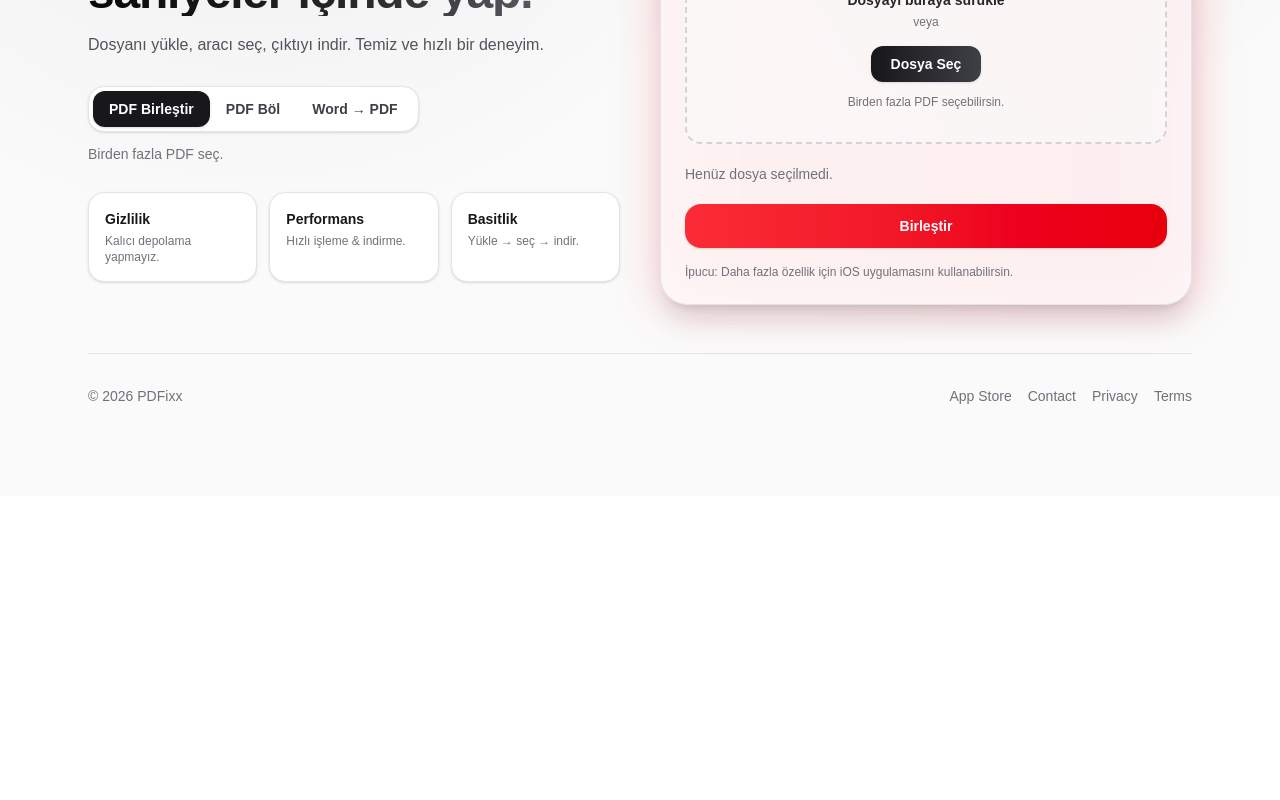
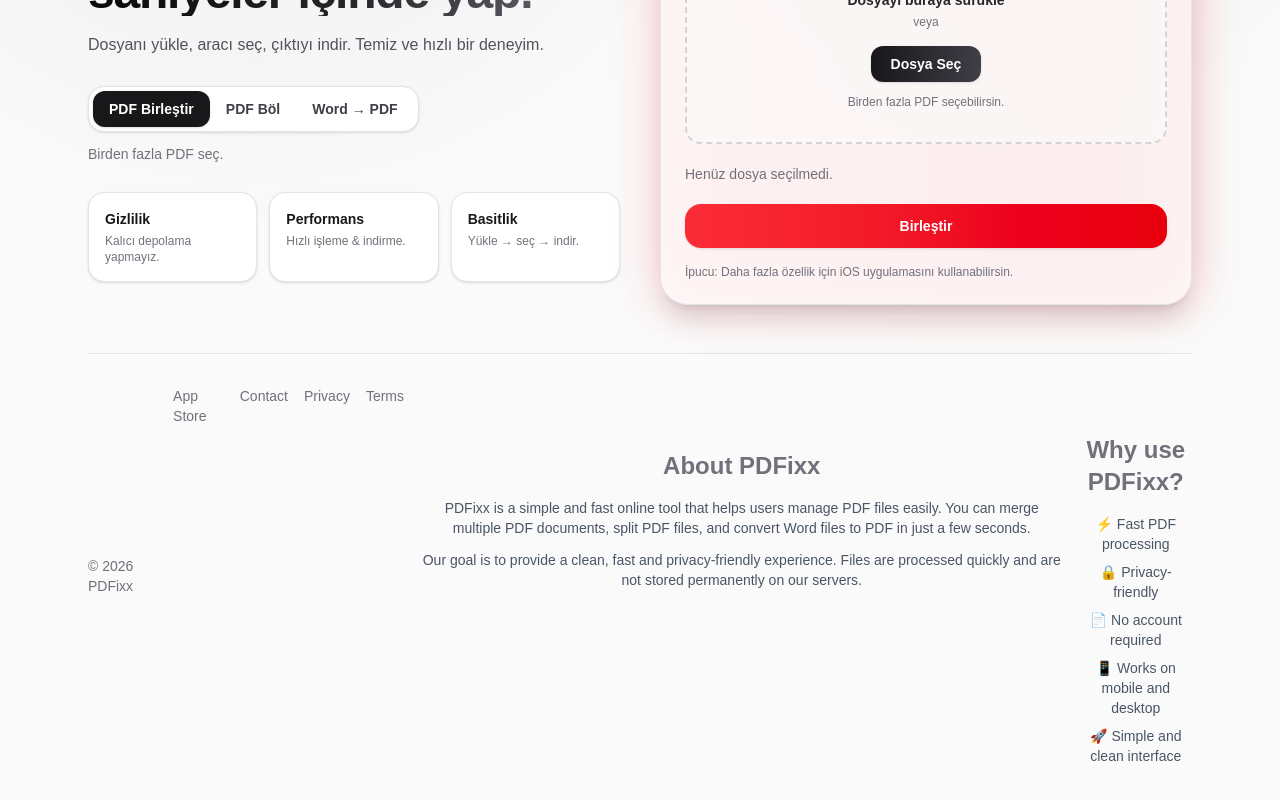
Before and after one commit to agur32323/pdfixx-web, a Next.js app: page / in a window 1280 px wide. Shown: the part 304-1104 px from the top of the page. Before the commit the page ends 800 px from the top, so only its background shows below. Built offline with nearby package versions, Linux system fonts and the light colour scheme.

Commit message:
add content for adsense

```diff
--- a/app/page.tsx
+++ b/app/page.tsx
@@ -522,6 +522,31 @@
   <Link className="hover:text-zinc-700" href="/terms">
     Terms
   </Link>
+  <section className="mt-16 max-w-3xl mx-auto text-center">
+  <h2 className="text-2xl font-semibold mb-4">About PDFixx</h2>
+
+  <p className="text-gray-600">
+    PDFixx is a simple and fast online tool that helps users manage PDF files easily.
+    You can merge multiple PDF documents, split PDF files, and convert Word files to PDF
+    in just a few seconds.
+  </p>
+
+  <p className="text-gray-600 mt-3">
+    Our goal is to provide a clean, fast and privacy-friendly experience.
+    Files are processed quickly and are not stored permanently on our servers.
+  </p>
+</section>
+<section className="mt-12 max-w-3xl mx-auto text-center">
+  <h2 className="text-2xl font-semibold mb-4">Why use PDFixx?</h2>
+
+  <ul className="text-gray-600 space-y-2">
+    <li>⚡ Fast PDF processing</li>
+    <li>🔒 Privacy-friendly</li>
+    <li>📄 No account required</li>
+    <li>📱 Works on mobile and desktop</li>
+    <li>🚀 Simple and clean interface</li>
+  </ul>
+</section>
 </div>
             </div>
           </div>
```
